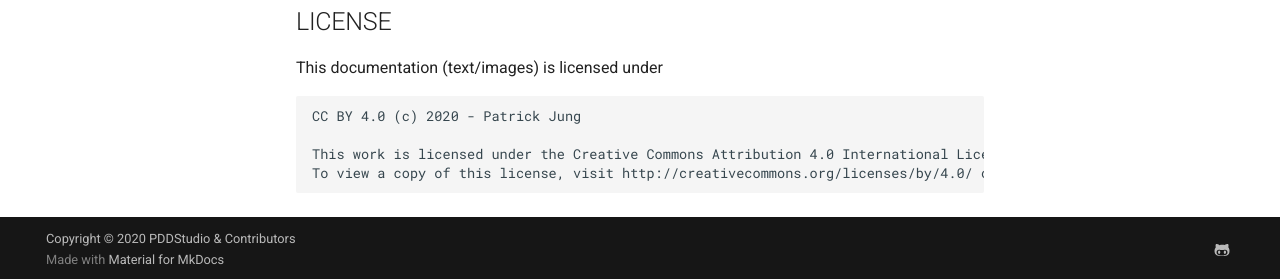
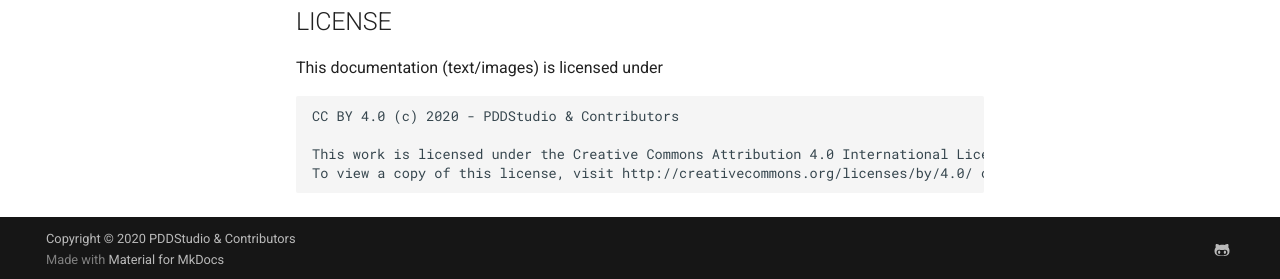
Before and after one commit to cfna/vmware-docs, an MkDocs documentation site: the page built from pages/index.md, in a window 1280 px wide and 1104 px high. Shown: the part 822-1101 px from the top of the window. Built offline with MkDocs 1.6.1 and Material for MkDocs 9.7.7, drawn with Linux system fonts in a browser that asks for light colours; comment, search, counter and statistics services are not loaded.

````diff
--- a/pages/index.md
+++ b/pages/index.md
@@ -28,7 +28,7 @@ See license information below.
 This documentation (text/images) is licensed under
 
 ```
-CC BY 4.0 (c) 2020 - Patrick Jung
+CC BY 4.0 (c) 2020 - PDDStudio & Contributors
 
 This work is licensed under the Creative Commons Attribution 4.0 International License.
 To view a copy of this license, visit http://creativecommons.org/licenses/by/4.0/ or send a letter to Creative Commons, PO Box 1866, Mountain View, CA 94042, USA.
````
Also changed, not shown: LICENSE.md (+1 -1 lines).
